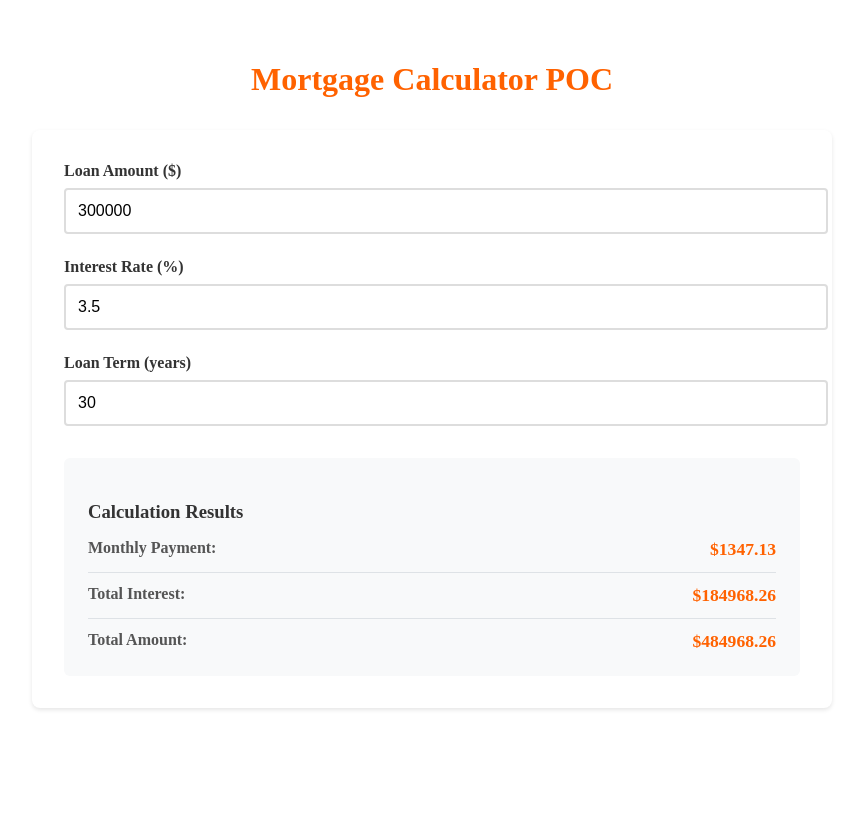
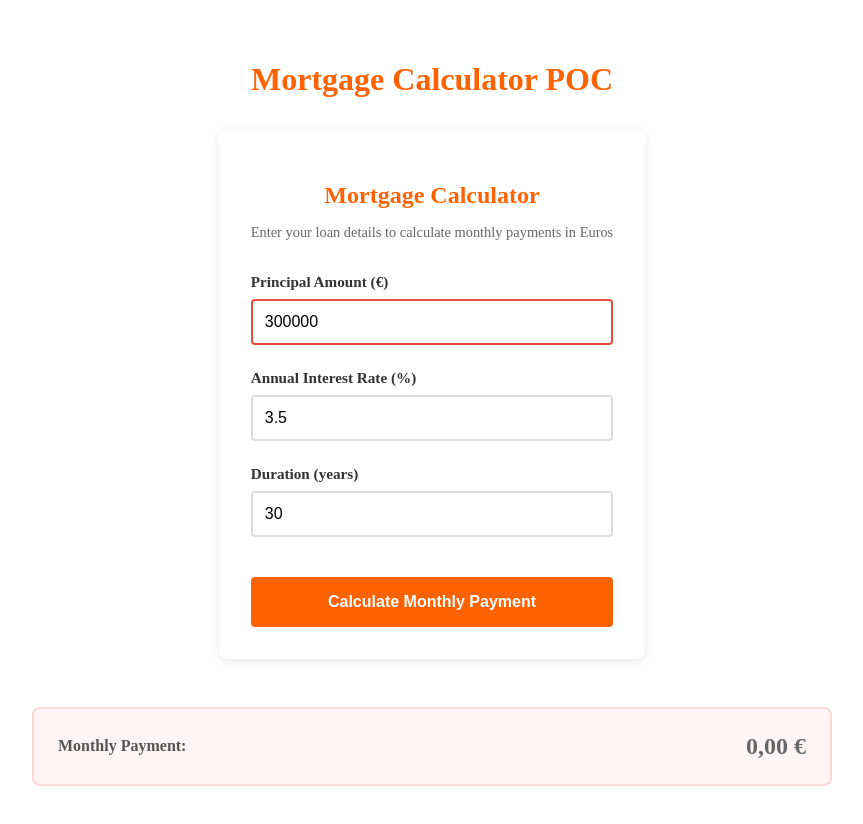
Before and after one commit to ltpitt/github-copilot-agent-mode-frontend-poc, a SvelteKit app: page / in a window 1280 px wide. Shown: the top 824 px of the page, without its empty margins (208-1071 px from the left). Before the commit the page ends 800 px from the top, so only its background shows below. Built offline with nearby package versions, Linux system fonts and the light colour scheme.

Commit message:
Connect InputForm and ResultDisplay components to main page
Co-authored-by: ltpitt <2233556+ltpitt@users.noreply.github.com>

```diff
--- a/src/routes/+page.svelte
+++ b/src/routes/+page.svelte
@@ -1,67 +1,35 @@
 <script lang="ts">
 	import { calculateMonthlyPayment } from '$lib/mortgageCalculator.js';
+	import InputForm from '$lib/InputForm.svelte';
+	import ResultDisplay from '$lib/ResultDisplay.svelte';
 
-	let loanAmount = $state(300000);
-	let interestRate = $state(3.5);
-	let loanTerm = $state(30);
+	// State for storing the calculation result
+	let monthlyPayment = $state(0);
 
-	let monthlyPayment = $derived(() => {
+	// Handle form submission from InputForm component
+	function handleFormSubmit(data: {
+		principal: number;
+		annualInterestRate: number;
+		durationYears: number;
+	}) {
 		try {
-			const principal = loanAmount;
-			const annualRate = interestRate / 100; // Convert percentage to decimal
-			const numberOfPayments = loanTerm * 12; // Convert years to months
+			const { principal, annualInterestRate, durationYears } = data;
+			const annualRate = annualInterestRate / 100; // Convert percentage to decimal
+			const numberOfPayments = durationYears * 12; // Convert years to months
 
-			return calculateMonthlyPayment(principal, annualRate, numberOfPayments);
+			monthlyPayment = calculateMonthlyPayment(principal, annualRate, numberOfPayments);
 		} catch {
-			return 0;
+			monthlyPayment = 0;
 		}
-	});
-
-	let totalPayments = $derived(() => monthlyPayment() * loanTerm * 12);
-	let totalInterest = $derived(() => totalPayments() - loanAmount);
+	}
 </script>
 
 <main>
 	<h1>Mortgage Calculator POC</h1>
 
 	<div class="calculator">
-		<div class="form-group">
-			<label for="loanAmount">Loan Amount ($)</label>
-			<input id="loanAmount" type="number" bind:value={loanAmount} min="0" step="1000" />
-		</div>
-
-		<div class="form-group">
-			<label for="interestRate">Interest Rate (%)</label>
-			<input
-				id="interestRate"
-				type="number"
-				bind:value={interestRate}
-				min="0"
-				step="0.01"
-				max="50"
-			/>
-		</div>
-
-		<div class="form-group">
-			<label for="loanTerm">Loan Term (years)</label>
-			<input id="loanTerm" type="number" bind:value={loanTerm} min="1" step="1" max="50" />
-		</div>
-
-		<div class="results">
-			<h3>Calculation Results</h3>
-			<div class="result-item">
-				<span class="label">Monthly Payment:</span>
-				<span class="value">${monthlyPayment().toFixed(2)}</span>
-			</div>
-			<div class="result-item">
-				<span class="label">Total Interest:</span>
-				<span class="value">${totalInterest().toFixed(2)}</span>
-			</div>
-			<div class="result-item">
-				<span class="label">Total Amount:</span>
-				<span class="value">${totalPayments().toFixed(2)}</span>
-			</div>
-		</div>
+		<InputForm onsubmit={handleFormSubmit} />
+		<ResultDisplay {monthlyPayment} />
 	</div>
 </main>
 
@@ -79,71 +47,8 @@
 	}
 
 	.calculator {
-		background: white;
-		padding: 2rem;
-		border-radius: 8px;
-		box-shadow: 0 2px 4px rgba(0, 0, 0, 0.1);
-	}
-
-	.form-group {
-		margin-bottom: 1.5rem;
-	}
-
-	label {
-		display: block;
-		margin-bottom: 0.5rem;
-		font-weight: 600;
-		color: #333;
-	}
-
-	input {
-		width: 100%;
-		padding: 0.75rem;
-		border: 2px solid #ddd;
-		border-radius: 4px;
-		font-size: 1rem;
-		transition: border-color 0.2s;
-	}
-
-	input:focus {
-		outline: none;
-		border-color: #ff6200;
-	}
-
-	.results {
-		margin-top: 2rem;
-		padding: 1.5rem;
-		background: #f8f9fa;
-		border-radius: 6px;
-	}
-
-	h3 {
-		color: #333;
-		margin-bottom: 1rem;
-	}
-
-	.result-item {
 		display: flex;
-		justify-content: space-between;
-		margin-bottom: 0.75rem;
-		padding-bottom: 0.75rem;
-		border-bottom: 1px solid #dee2e6;
-	}
-
-	.result-item:last-child {
-		border-bottom: none;
-		margin-bottom: 0;
-		padding-bottom: 0;
-	}
-
-	.label {
-		font-weight: 600;
-		color: #555;
-	}
-
-	.value {
-		font-weight: 700;
-		color: #ff6200;
-		font-size: 1.1rem;
+		flex-direction: column;
+		gap: 2rem;
 	}
 </style>
```
